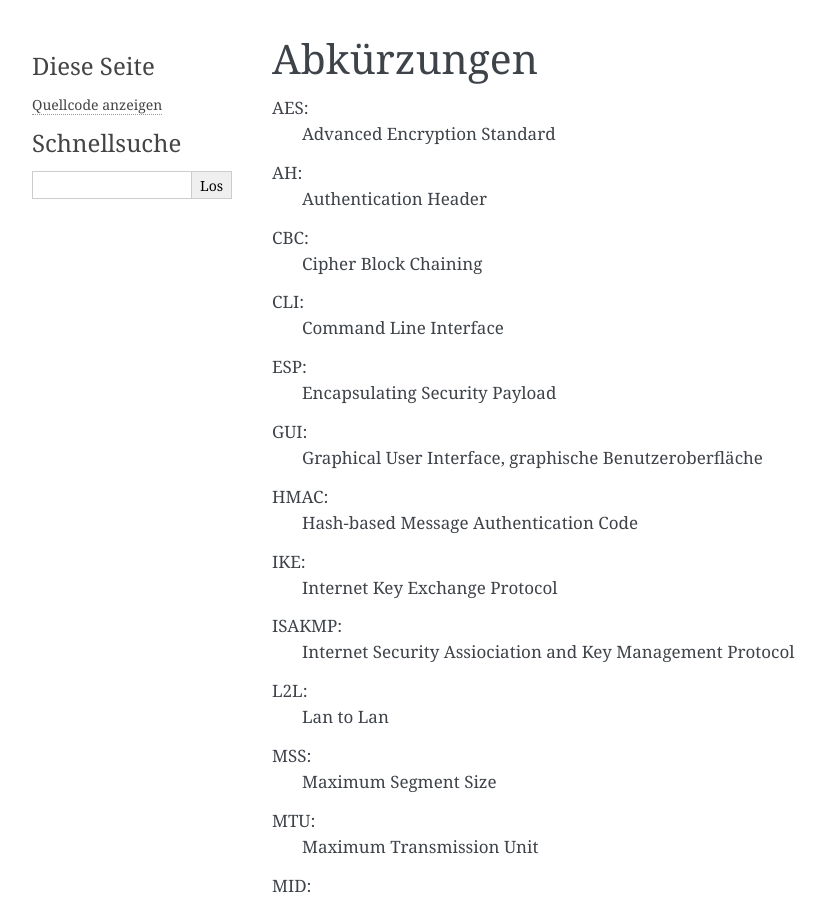
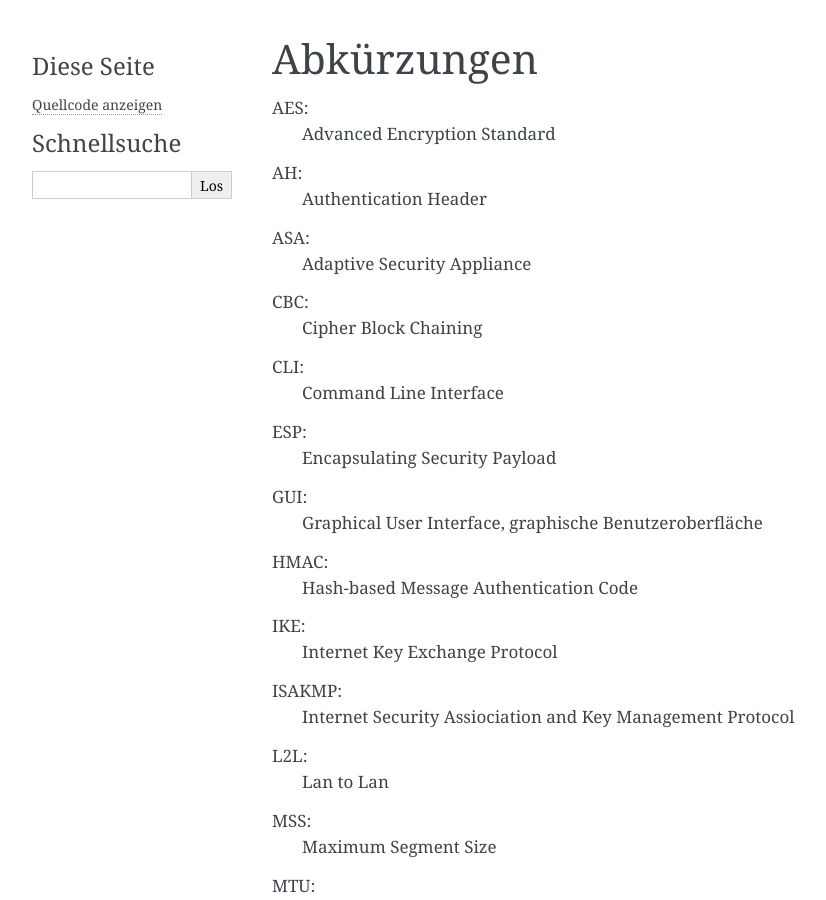
Before and after one commit to matwei-books/Fehlersuche-bei-IPsec-VPN-mit-IKEv2, a Sphinx documentation site: the page built from source/anhang/abkuerzungen.rst, in a window 1280 px wide and 900 px high. Shown: the whole window, without its empty margins (148-974 px from the left). Built offline with Sphinx 7.4.7, drawn with Linux system fonts in a browser that asks for light colours.

Commit message:
Abkürzung ASA

```diff
--- a/source/anhang/abkuerzungen.rst
+++ b/source/anhang/abkuerzungen.rst
@@ -11,6 +11,11 @@ AES:
 
 AH:
   Authentication Header
+
+.. index:: ASA
+
+ASA:
+  Adaptive Security Appliance
 
 .. index:: CBC
 
```
